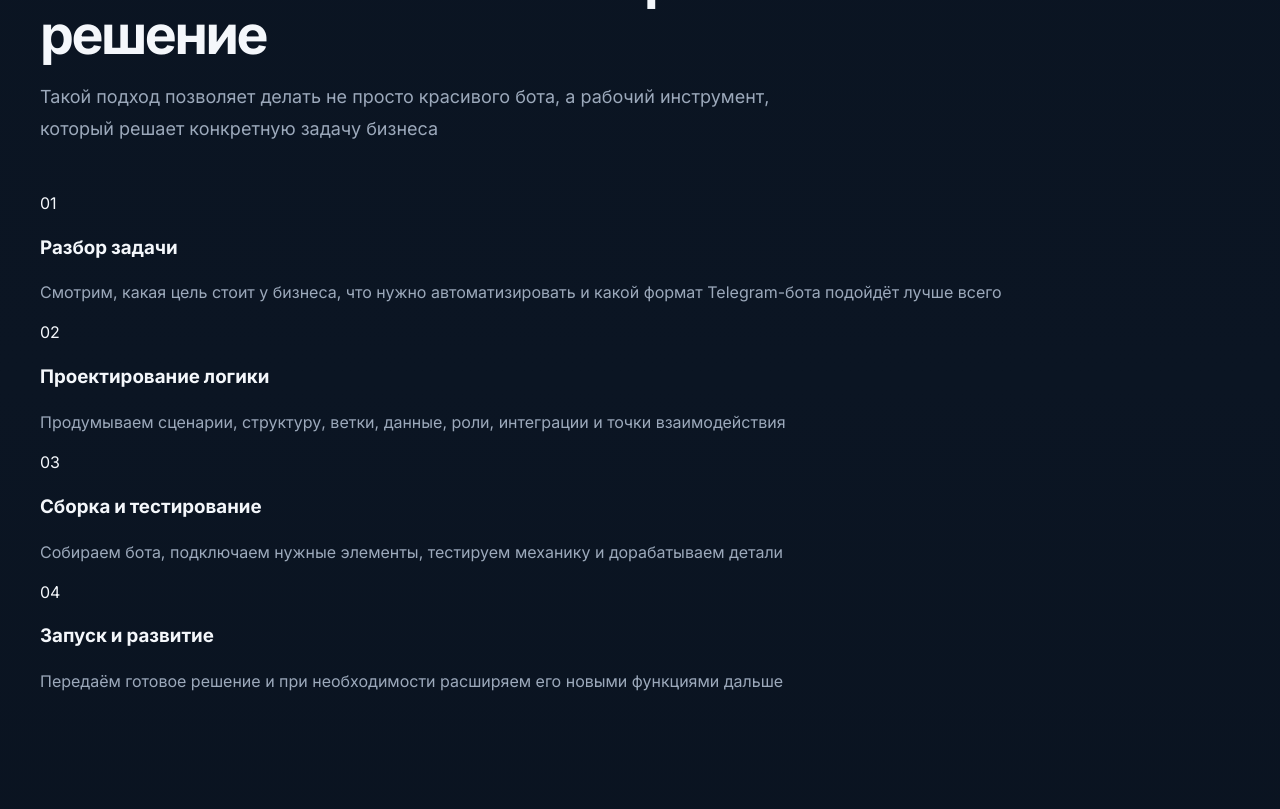
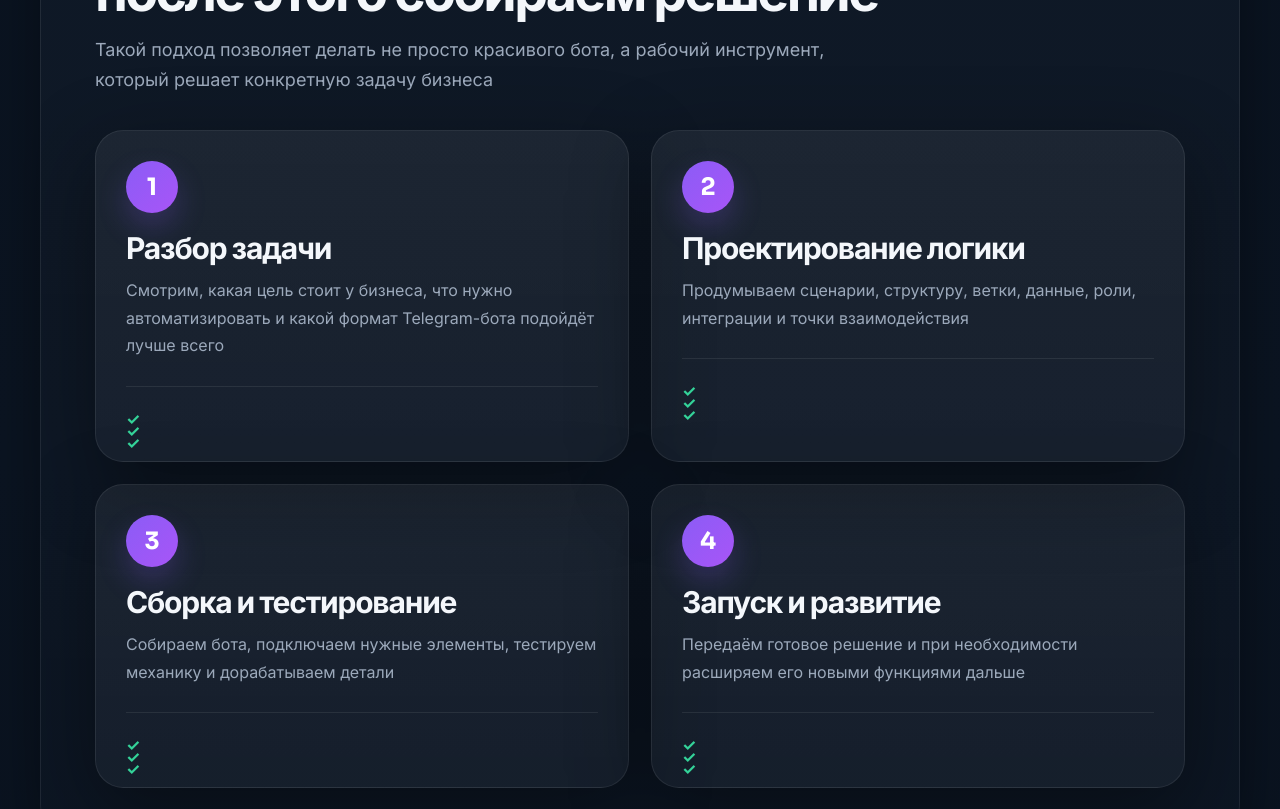
Before and after one commit to yvngfloyd/bot_landing, a React (Vite) app: page / in a window 1280 px wide. Shown: the part 4480-5289 px from the top of the page. Built offline with nearby package versions, Linux system fonts and the light colour scheme.

Commit message:
Update App.jsx

```diff
--- a/App.jsx
+++ b/App.jsx
@@ -795,45 +795,69 @@ function LandingPage({ t, theme, setTheme, lang, setLang }) {
           </div>
         </section>
 
-        <section id="launch" className="section">
-          <div className="container">
-            <div className="section-head">
+        <section id="launch" className="section how-section">
+  <div className="container how-box">
+    <div className="section-head how-head">
       <div className="eyebrow">{t.launchEyebrow}</div>
       <h2>{t.launchTitle}</h2>
       <p>{t.launchText}</p>
     </div>
 
-            <div className="timeline">
-              <article className="timeline-item">
-                <div className="timeline-num">01</div>
-                <div>
+    <div className="how-grid">
+      <article className="how-card">
+        <div className="how-top">
+          <div className="how-num">1</div>
+        </div>
         <h3>{t.timeline1Title}</h3>
         <p>{t.timeline1Text}</p>
-                </div>
+        <div className="how-divider"></div>
+        <ul className="how-list">
+          <li>{t.timeline1Point1}</li>
+          <li>{t.timeline1Point2}</li>
+          <li>{t.timeline1Point3}</li>
+        </ul>
       </article>
 
-              <article className="timeline-item">
-                <div className="timeline-num">02</div>
-                <div>
+      <article className="how-card">
+        <div className="how-top">
+          <div className="how-num">2</div>
+        </div>
         <h3>{t.timeline2Title}</h3>
         <p>{t.timeline2Text}</p>
-                </div>
+        <div className="how-divider"></div>
+        <ul className="how-list">
+          <li>{t.timeline2Point1}</li>
+          <li>{t.timeline2Point2}</li>
+          <li>{t.timeline2Point3}</li>
+        </ul>
       </article>
 
-              <article className="timeline-item">
-                <div className="timeline-num">03</div>
-                <div>
+      <article className="how-card">
+        <div className="how-top">
+          <div className="how-num">3</div>
+        </div>
         <h3>{t.timeline3Title}</h3>
         <p>{t.timeline3Text}</p>
-                </div>
+        <div className="how-divider"></div>
+        <ul className="how-list">
+          <li>{t.timeline3Point1}</li>
+          <li>{t.timeline3Point2}</li>
+          <li>{t.timeline3Point3}</li>
+        </ul>
       </article>
 
-              <article className="timeline-item">
-                <div className="timeline-num">04</div>
-                <div>
+      <article className="how-card">
+        <div className="how-top">
+          <div className="how-num">4</div>
+        </div>
         <h3>{t.timeline4Title}</h3>
         <p>{t.timeline4Text}</p>
-                </div>
+        <div className="how-divider"></div>
+        <ul className="how-list">
+          <li>{t.timeline4Point1}</li>
+          <li>{t.timeline4Point2}</li>
+          <li>{t.timeline4Point3}</li>
+        </ul>
       </article>
     </div>
   </div>
```
Lines whose indentation alone changed are shown as unchanged.
